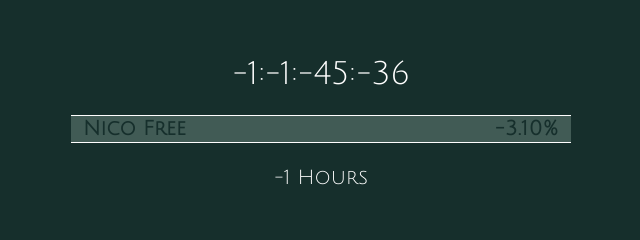
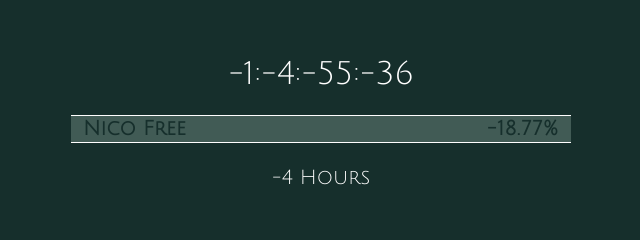
Before and after one commit to sarveshxv/WidgetBlocks, a plain HTML site: page nico.html in a window 1280 px wide. Shown: the part 278-518 px from the top of the page, 319-959 px from the left. Drawn offline with Linux system fonts and the light colour scheme.

Commit message:
Update nico.html
TIme Update

```diff
--- a/nico.html
+++ b/nico.html
@@ -119,7 +119,7 @@
     // === CONFIGURABLE VARIABLES ===
     const trackerTitle = "Nico Free";        // Used in progress bar
     const blockTitle = "Nicotine Tracker";  // Used as the bottom title
-    const startTime = new Date("2025-05-14T19:10:00");
+    const startTime = new Date("2025-05-14T22:20:00");
     const endTime = new Date("2025-05-15T19:10:00");
 
 
```
